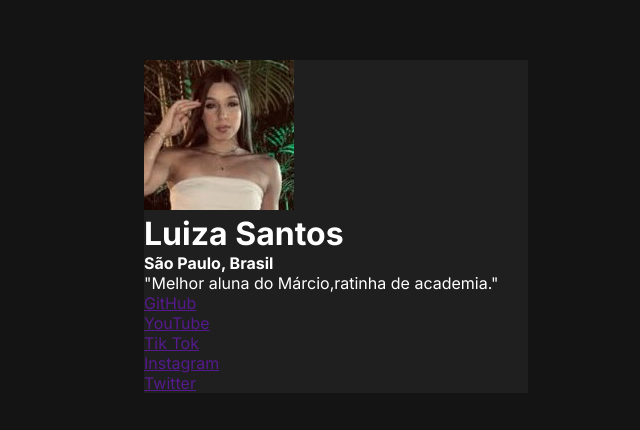
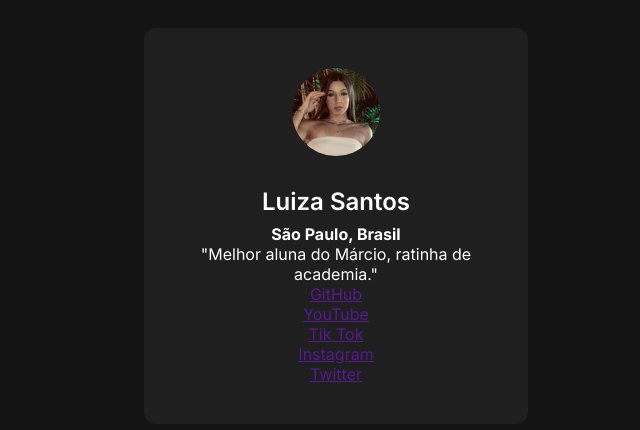
Before and after one commit to luiza-11b/Link-tree, a plain HTML site: page index.html in a window 1280 px wide. Shown: the part 174-604 px from the top of the page, without its empty margins (304-944 px from the left). Drawn offline with Linux system fonts and the light colour scheme.

Commit message:
continuação da estilazação do card

```diff
--- a/style.css
+++ b/style.css
@@ -7,8 +7,14 @@
     font-family: "Inter", sans-serif ;
 }
 
+:root{
+    --black: #141414;
+    --dark-grey: #1f1f1f;
+    --white: #FFF;
+
+}
 body {
-    background-color: #141414;
+    background-color: var(--black);
     height: 100vh;
 
     display: flex;
@@ -17,10 +23,25 @@ body {
 }
 
 div{
-    background-color: #1f1f1f;
-    color: white;
+    background-color: var(--dark-grey);
+    color: var(--white);
     width: 384px;
+    text-align: center;
+    border-radius: 12px;
+    padding: 40px;
 
+}
+img {
+    width: 88px;
+    border-radius: 50%;
+    margin-bottom: 24px;
+}
+
+h1{
+    font-size: 24px;
+    font-weight: 600;
+    line-height: 150%;
+    margin-bottom: 4px;
 }
 
 ul, li {
```
Also changed, not shown: index.html (+1 -1 lines).
